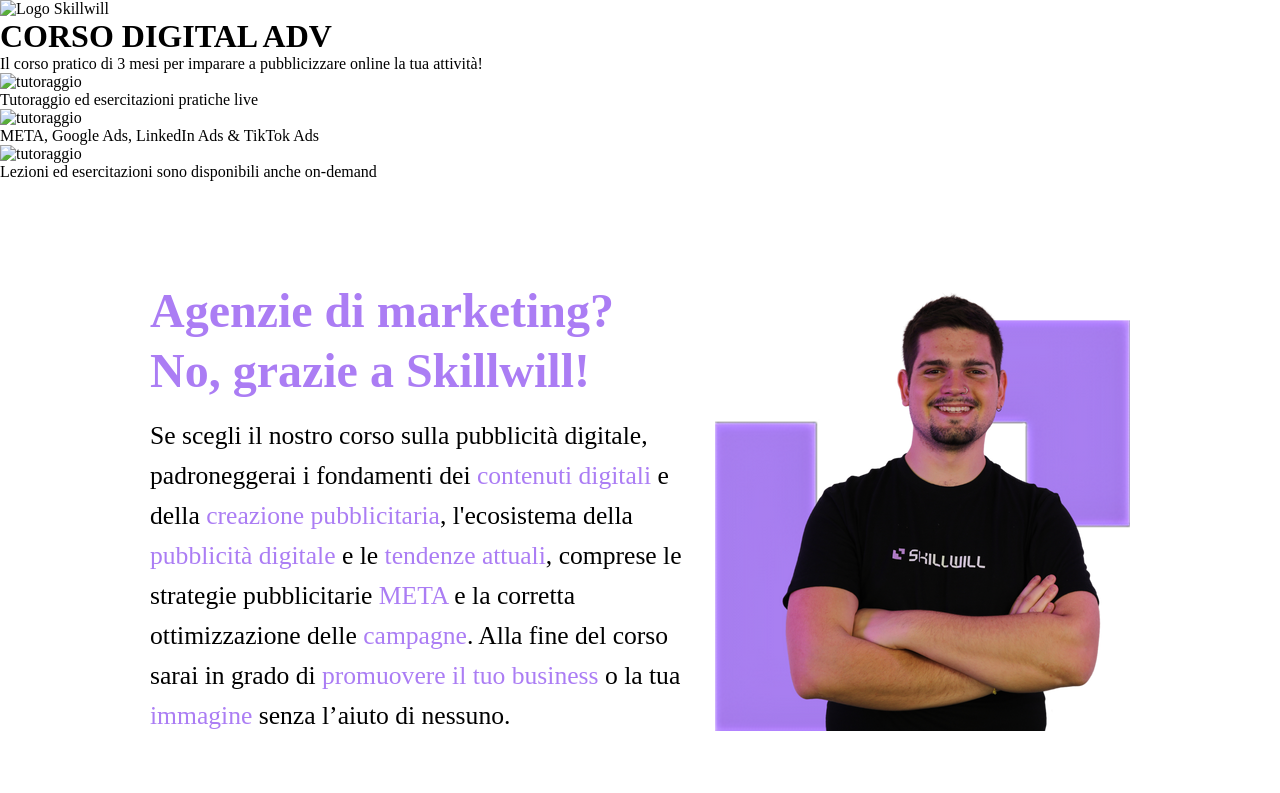
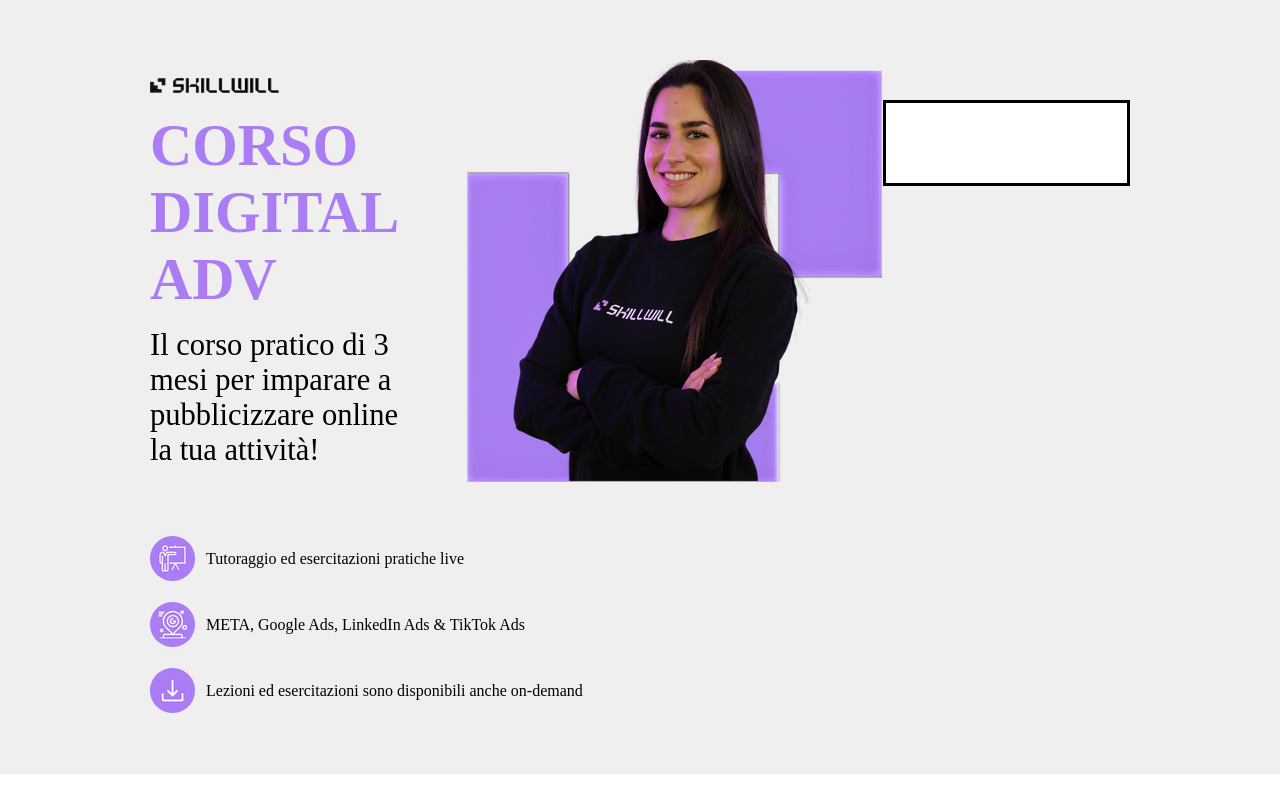
Before and after one commit to BJOTN/LandingPageAdv, a plain HTML site: page index.html in a window 1280 px wide. Shown: the top 793 px of the page. Drawn offline with Linux system fonts and the light colour scheme; a script that the page names is missing.

Commit message:
first-Page

```diff
--- a/index.html
+++ b/index.html
@@ -8,37 +8,49 @@
   </head>
   <body>
     <main>
-      <div class="firstPage">
+      <div id="firstPage">
         <div class="left_side_firstPage">
             <div class="title_firstPage">
-            <img src="#" alt="Logo Skillwill" />
-            <h1>CORSO DIGITAL ADV</h1>
-            <p>
-              Il corso pratico di 3 mesi per imparare a pubblicizzare online la
-              tua attività!
-            </p>
+                <div class="title_firstPage_title">
+                    <img src="./files/black_logo.png" alt="Logo Skillwill" />
+                    <h1>CORSO <br>DIGITAL ADV</h1>
+                    <p>Il corso pratico di 3 mesi per imparare a pubblicizzare online la tua attività!</p>
+                </div>
+                <div class="title_firstPage_img">
+          <img src="./files/chiara.png" alt="">
+        </div>
             </div>
             <div class="vantaggi_firstPage">
                 <ul>
-              <li>
-                <img src="#" alt="tutoraggio" />
+                    <li class="list_vantaggi_firstPage">
+                        <img src="./files/tutor.png" alt="tutoraggio" />
                         <p>Tutoraggio ed esercitazioni pratiche live</p>
                     </li>
-              <li>
-                <img src="#" alt="tutoraggio" />
+                    <li class="list_vantaggi_firstPage">
+                        <img src="./files/ad.png" alt="tutoraggio" />
                         <p>META, Google Ads, LinkedIn Ads & TikTok Ads</p>
                     </li>
-              <li>
-                <img src="#" alt="tutoraggio" />
+                    <li class="list_vantaggi_firstPage">
+                        <img src="./files/download.png" alt="tutoraggio" />
                         <p>Lezioni ed esercitazioni sono disponibili anche on-demand</p>
                     </li>
                 </ul>
             </div>
         </div>
-        <div class="right_side_firstPage">
-          <!-- form -->
+
+        <div id="right_side_firstPage">
+            <script charset="utf-8" type="text/javascript" src="//js-eu1.hsforms.net/forms/embed/v2.js"></script>
+            <script>
+                hbspt.forms.create({
+                    region: "eu1",
+                    portalId: "143832007",
+                    formId: "5223ae84-3b26-496f-9203-55079ed44ced",
+                    target: "#right_side_firstPage"
+                });
+            </script>
         </div>
     </div>
+
 
       <div class="secondPage">
         <div class="text_secondPage">
@@ -178,6 +190,17 @@
             <p>GROUP MANAGER</p>
         </div>
       </div>
+
+      <div id="sixthPage">
+        <h2>SIAMO I PRIMI AD INTEGRARE L'<span class="black_text">AI</span></h2>
+        <div class="section_sicthPage">
+            <div class="card_sixthPage">
+                <img src="./files/ai_tutor.png" alt="Ai tutor">
+                <h3><span class="black_text">AI</span> TUTOR</h3>
+
+            </div>
+        </div>
+      </div>
     </main>
   </body>
 </html>
--- a/style.css
+++ b/style.css
@@ -3,7 +3,69 @@
   margin: 0;
   padding: 0;
 }
+li{
+  list-style: none;
+}
+/*
+firstPage
+ */
+#firstPage {
+  background-color: #efefef;
+  display: flex;
+  align-items: flex-start;
+  justify-content: space-between;
+  width: 100%;
+  height: 100%;
+  padding: 60px 150px;
+}
 
+.left_side_firstPage {
+  display: flex;
+  flex-direction: column;
+  align-items: flex-start;
+}
+.title_firstPage {
+  display: flex;
+  align-items: center;
+  gap: 60px;
+}
+.title_firstPage_title h1 {
+  color: #ab7df4;
+  font-size: 58.5px;
+  font-weight: 800;
+  margin: 15px 0;
+}
+.title_firstPage_title img {
+  width: 50%;
+  height: none;
+}
+.title_firstPage p {
+  font-size: 30.5px;
+  font-weight: 500;
+}
+.vantaggi_firstPage{
+  margin-top: 30px;
+
+}
+.list_vantaggi_firstPage{
+  display: flex;
+  align-items: center;
+  justify-content: flex-start;
+  gap: 10px;
+  padding-top: 20px;
+}
+
+.list_vantaggi_firstPage p{
+  font-size: 24,1px;
+}
+#right_side_firstPage {
+  width: 40%;
+  background-color: white;
+  padding: 40px;
+  border: 3px solid black;
+  max-width: 100vh;
+  margin-top: 40px;
+}
 /*
 
 secondPage
@@ -127,22 +189,21 @@ display: flex;
   flex-direction: column;
   align-items: center;
 }
-#fourthPage h2 /* , .buttons_fourthPage p */{
+#fourthPage h2 /* , .buttons_fourthPage p */ {
   font-size: 56px;
   font-weight: 800;
   color: #ab7df4;
   margin-bottom: 40px;
 }
-.buttons_fourthPage{
+.buttons_fourthPage {
   display: flex;
   align-items: center;
   gap: 30px;
-
 }
-.buttons_fourthPage p{
+.buttons_fourthPage p {
   color: #ab7df4;
   background-color: white;
-    padding:10px 15px;
+  padding: 10px 15px;
   border-radius: 10px;
   font-size: 49px;
   font-weight: 800;
@@ -153,35 +214,35 @@ align-items: center;
 fifhtPage
  */
 
- #fifthPage{
-    padding: 125PX 150PX;
+#fifthPage {
+  padding: 125px 150px;
 }
- #fifthPage h2{
+#fifthPage h2 {
   font-size: 56px;
 }
- .section_fifthPage{
+.section_fifthPage {
   display: flex;
   justify-content: space-between;
   align-items: center;
   gap: 10px;
 }
- .section_fifthPage img{
+.section_fifthPage img {
   width: 50%;
   padding-top: 70px;
 }
- .section_fifthPage div{
+.section_fifthPage div {
   width: 50%;
 }
- .section_fifthPage div p{
+.section_fifthPage div p {
   font-size: 35.2px;
 }
- .team{
+.team {
   display: flex;
   align-items: center;
   justify-content: space-between;
   padding-top: 80px;
 }
- .team p{
+.team p {
   font-size: 45px;
   font-weight: 800;
   color: #ab7df4;
```
Also changed, not shown: files/black_logo.png (added). Lines whose indentation alone changed are shown as unchanged.
